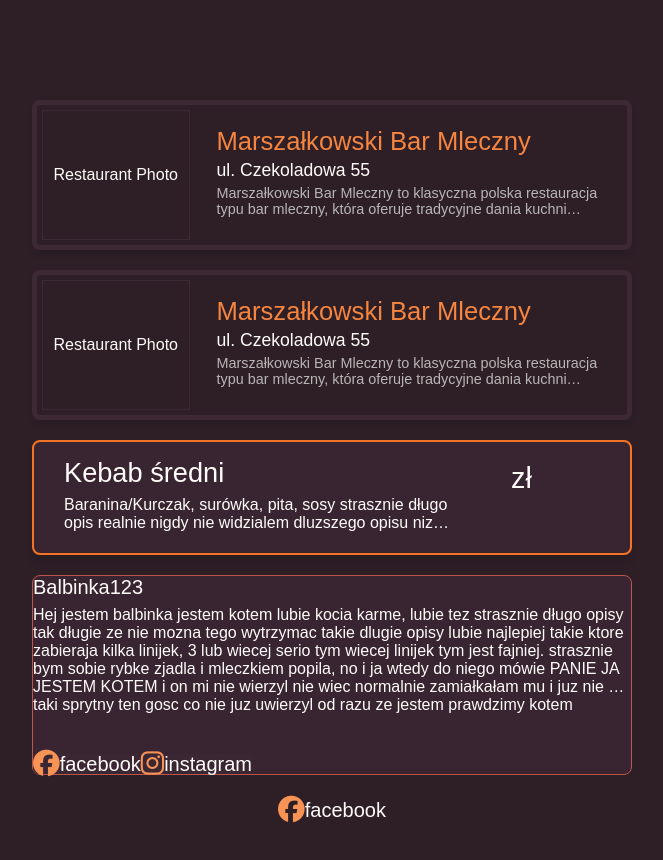
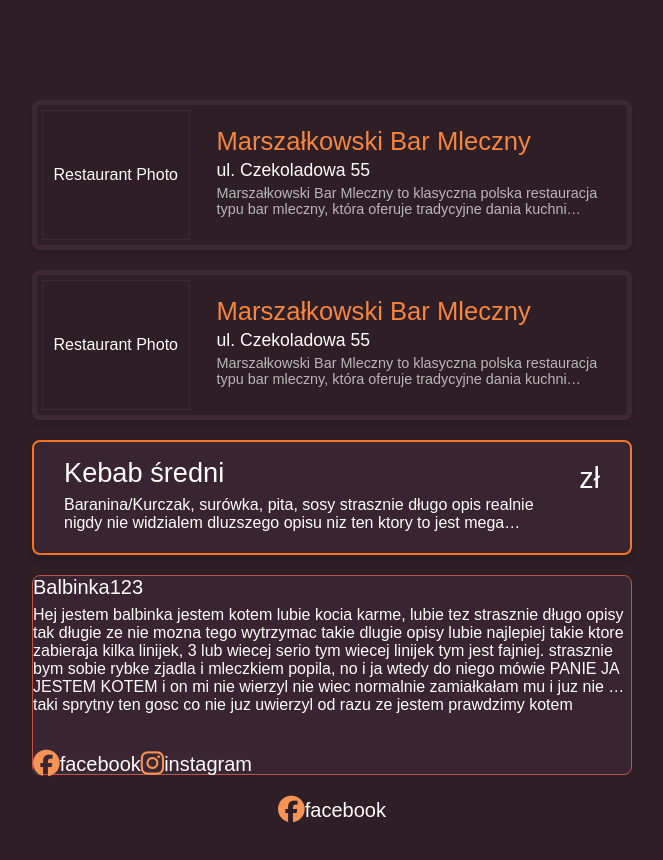
Before and after one commit to Brydzzz/polizarcie, a Next.js app: page /dev/cards in a window 1280 px wide. Shown: the top 860 px of the page, without its empty margins (308-971 px from the left). Built offline with nearby package versions, Linux system fonts and the light colour scheme; a web font is replaced by a local one.

Commit message:
scss clean up for dish card

```diff
--- a/components/cards/dish-card.module.scss
+++ b/components/cards/dish-card.module.scss
@@ -1,40 +1,35 @@
 .container {
   display: flex;
   flex-direction: row;
-  align-content: space-between;
+  justify-content: space-between;
+  align-content: flex-start;
   box-shadow: 0 8px 8px rgba(0, 0, 0, 0.1);
   --bg-local: rgba(61, 41, 53, 0.7);
   background-color: var(--bg-local);
   border: 2px solid var(--primary-dark);
   border-radius: 8px;
+  color: var(--text);
   min-width: 300px;
   width: 100%;
   height: 115px;
+
   & > .details {
     padding-top: 15px;
     padding-left: 30px;
     padding-right: 30px;
     padding-bottom: 8px;
-    flex: 0 0 75%;
+    flex: 75%;
     display: flex;
     flex-direction: column;
-    justify-content: top;
     overflow: hidden;
 
     & > .name {
       font-size: 1.7rem;
-      margin: 0;
-      color: var(--text);
-      padding-bottom: 7px;
+      margin-bottom: 7px;
       width: 100%;
     }
     & > .description {
       font-size: 1rem;
-      align-content: center;
-      flex-direction: row;
-      margin: 0;
-      color: var(--text);
-      width: 100%;
       display: -webkit-box;
       --lines-number: 2;
       line-clamp: var(--lines-number);
@@ -46,15 +41,9 @@
   }
   & > .right {
     & > .price {
-      align-self: flex-end;
       font-size: 1.8rem;
       text-align: right;
-      align-content: top;
-      margin: 0;
-      color: var(--text);
-      padding-left: 30px;
       padding-right: 30px;
-      padding-bottom: 10px;
       padding-top: 20px;
       width: 100%;
       height: 20px;
```
